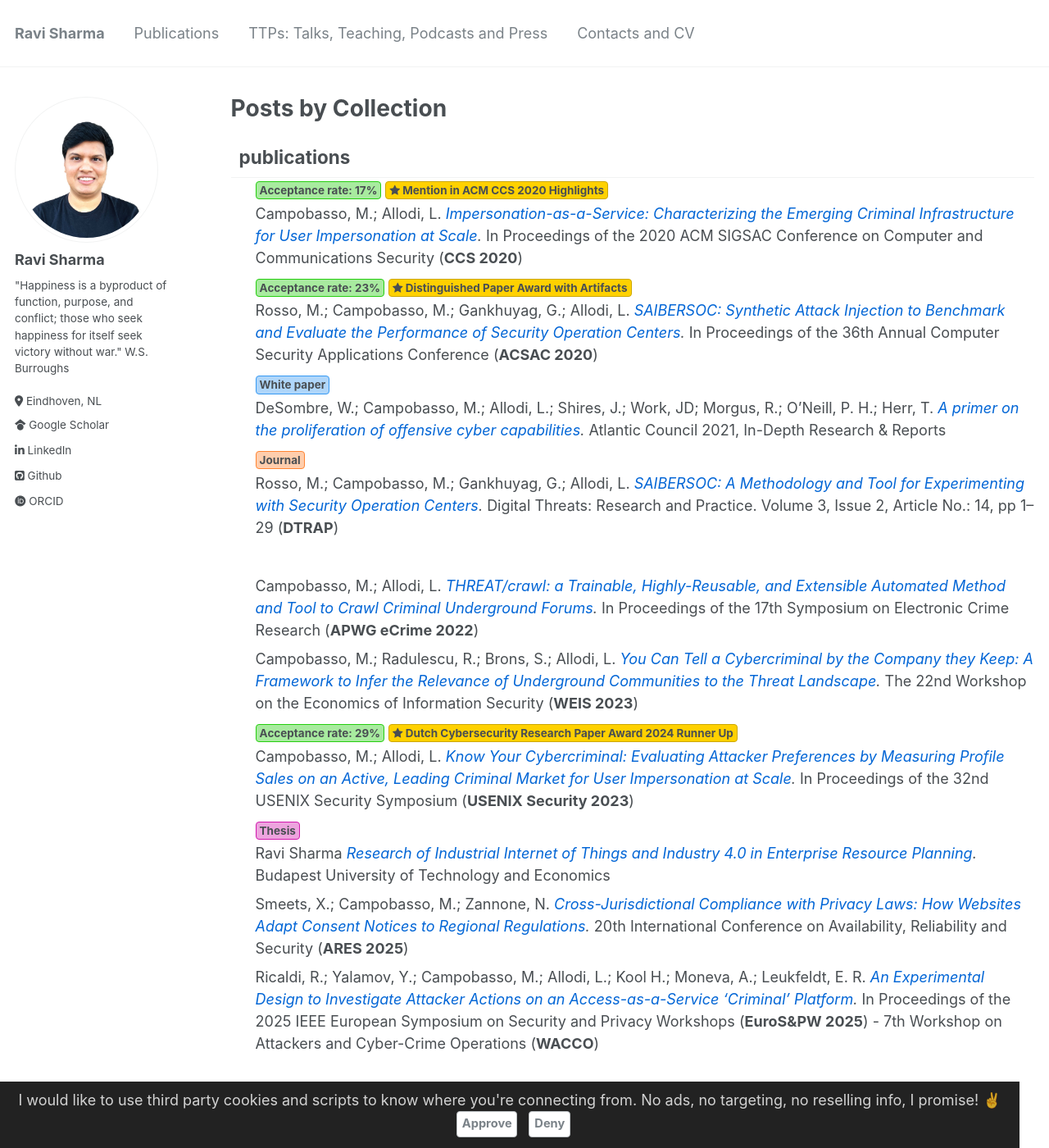
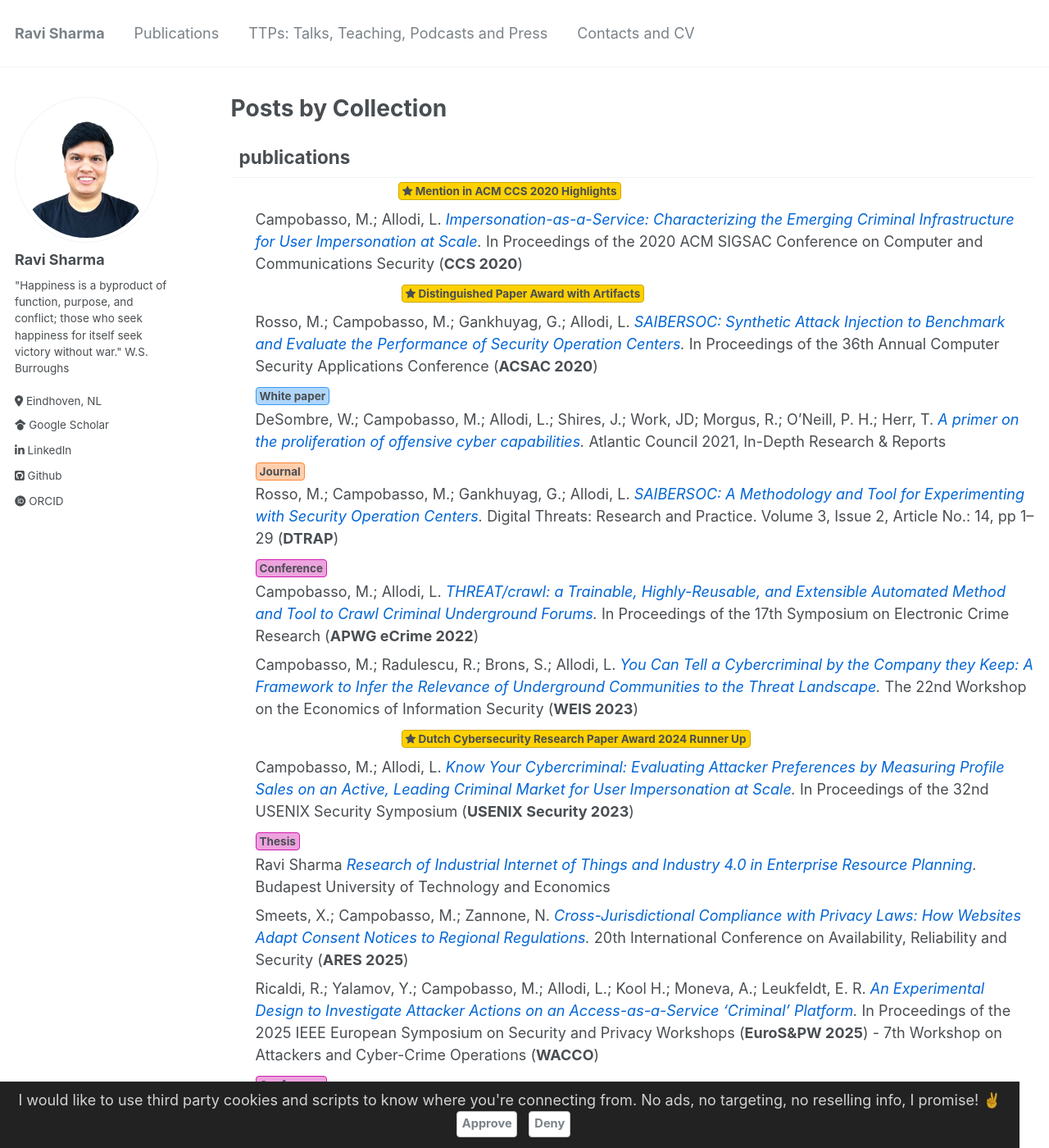
Before and after one commit to ravi33s/ravi33s.github.io, a Jekyll site: the page built from _pages/collection-archive.html, in a window 1280 px wide and 1400 px high. Shown: the whole window at 82% size. Built offline with Jekyll 4.4.1, drawn with Linux system fonts in a browser that asks for light colours.

Commit message:
Rename badge styles to conference styles

```diff
--- a/_sass/_buttons.scss
+++ b/_sass/_buttons.scss
@@ -244,15 +244,15 @@
     }
   }
 
-  &--badge {
+  &--conference {
     color: $text-color !important;
-    background-color: mix(#FFF, $badge-color, 60%) !important;
-    border-color: $badge-color !important;
+    background-color: mix(#FFF, $conference-color, 60%) !important;
+    border-color: $conference-color !important;
     padding: 0em 0.3em !important;
     font-size: $type-size-6;
 
     &:hover {
-      background-color: mix(#FFF, $badge-color-hover, 60%) !important;
+      background-color: mix(#FFF, $conference-color-hover, 60%) !important;
 
     }
   }
```
